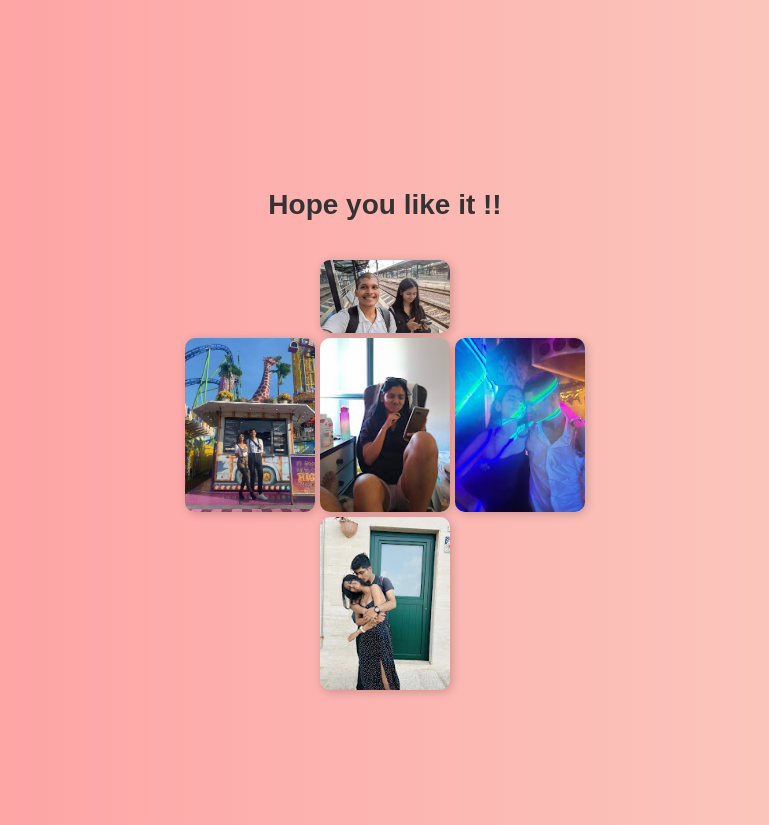
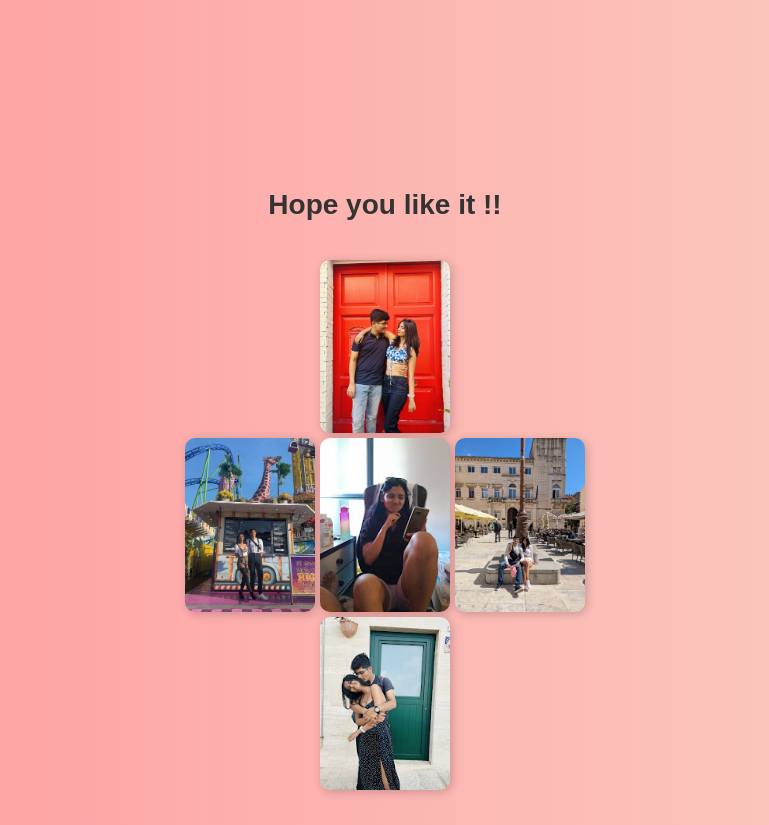
Before and after one commit to Palit2308/Starter-Website-Trial, a plain HTML site: page fun.html in a window 1280 px wide. Shown: the whole page, without its empty margins (255-1024 px from the left). Drawn offline with Linux system fonts and the light colour scheme.

Commit message:
Update fun.html

```diff
--- a/fun.html
+++ b/fun.html
@@ -11,10 +11,10 @@
     <div class="container">
         <h1>Hope you like it !!</h1>
         <div class="collage">
-            <img src="pic3.jpg" alt="Image 1" class="top">
+            <img src="pic8.jpg" alt="Image 1" class="top">
             <img src="pic5.jpg" alt="Image 2" class="left">
             <img src="pic4.jpg" alt="Image 3" class="center">
-            <img src="pic6.jpg" alt="Image 4" class="right">
+            <img src="pic9.jpg" alt="Image 4" class="right">
             <img src="pic7.jpg" alt="Image 5" class="bottom">
         </div>
     </div>
```
